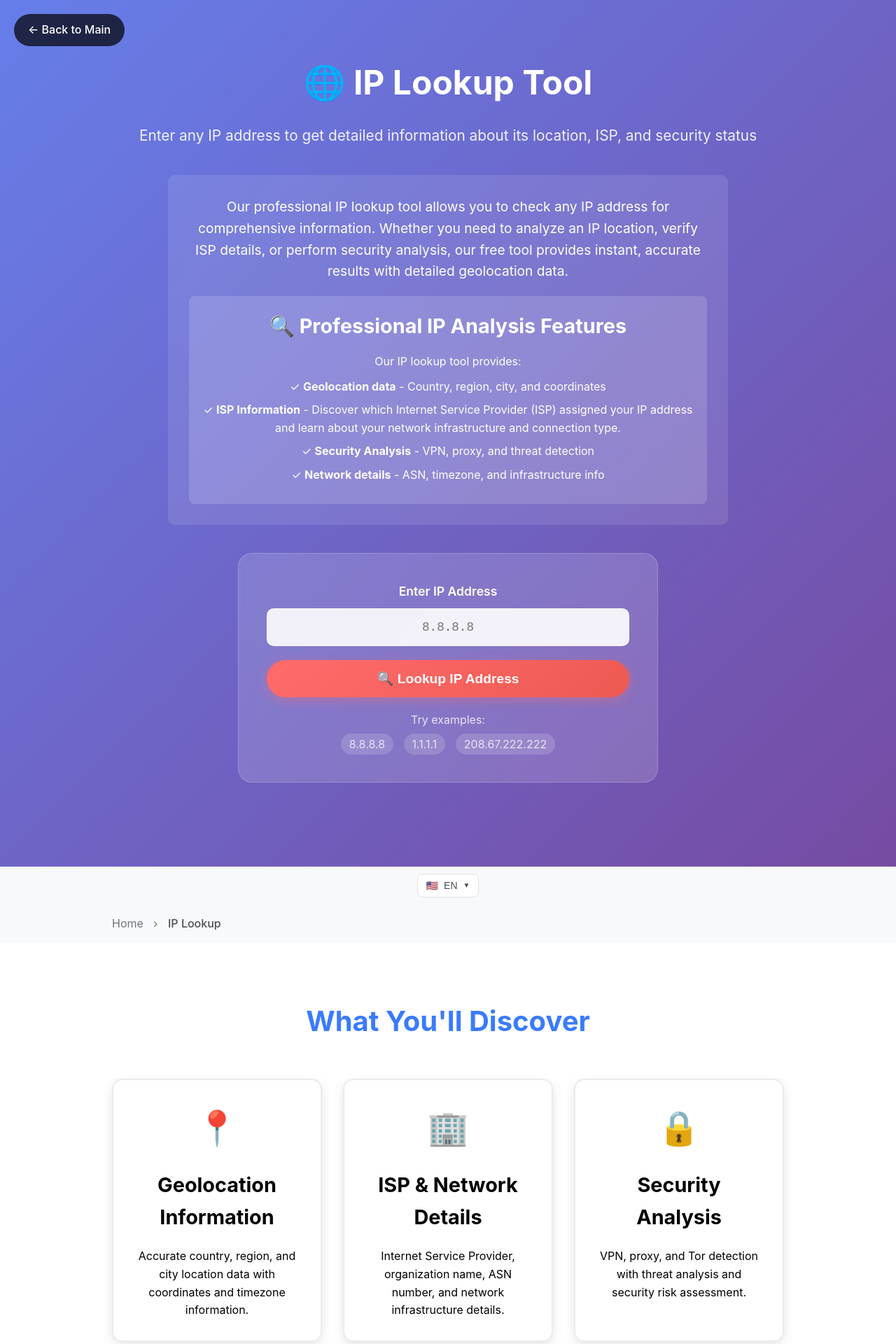
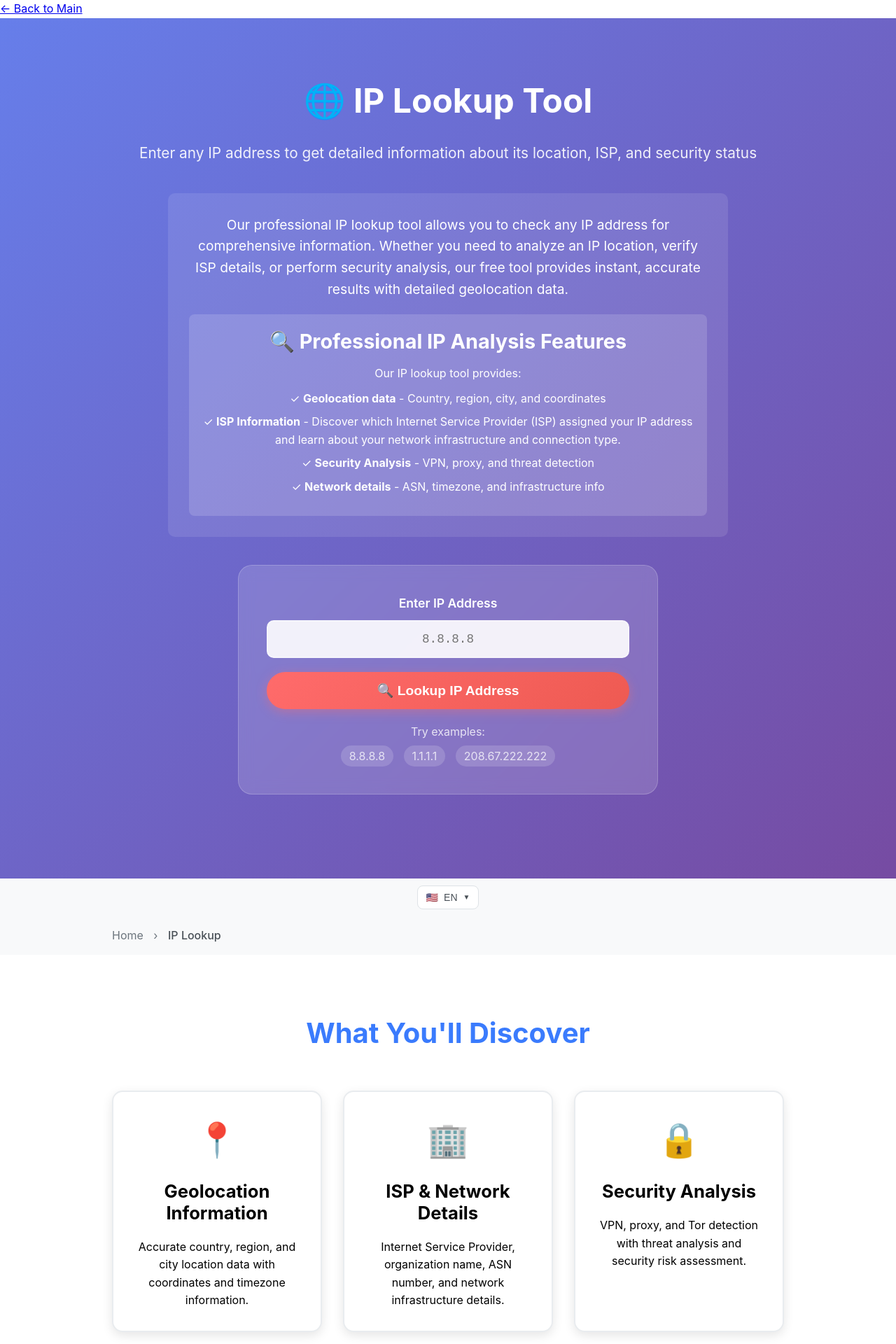
Before and after one commit to Stefanson0888/ip-checker, a FastAPI app: page /ip-lookup-tool in a window 1280 px wide. Shown: the top 1920 px of the page at 70% size. Run offline with FastAPI, Linux system fonts and the light colour scheme.

Commit message:
Geolokalisierung

```diff
--- a/templates/ip-lookup-tool.html
+++ b/templates/ip-lookup-tool.html
@@ -297,7 +297,24 @@
             font-size: 1.8rem;
             margin-bottom: 20px;
             color: var(--text-color);
+            word-break: break-word;
+            hyphens: auto;
+            line-height: 1.3;
         }
+
+        /* Додаткові стилі для feature cards */
+        .feature-card h3 {
+            font-size: 1.6rem;
+            word-break: break-word;
+            hyphens: auto;
+            line-height: 1.2;
+        }
+
+        /* Для мобільних пристроїв ще менше */
+        @media (max-width: 768px) {
+            .feature-card h3 {
+                font-size: 1.4rem;
+            }
 
         .back-link {
             position: fixed;
```
Also changed, not shown: 1 other file.
